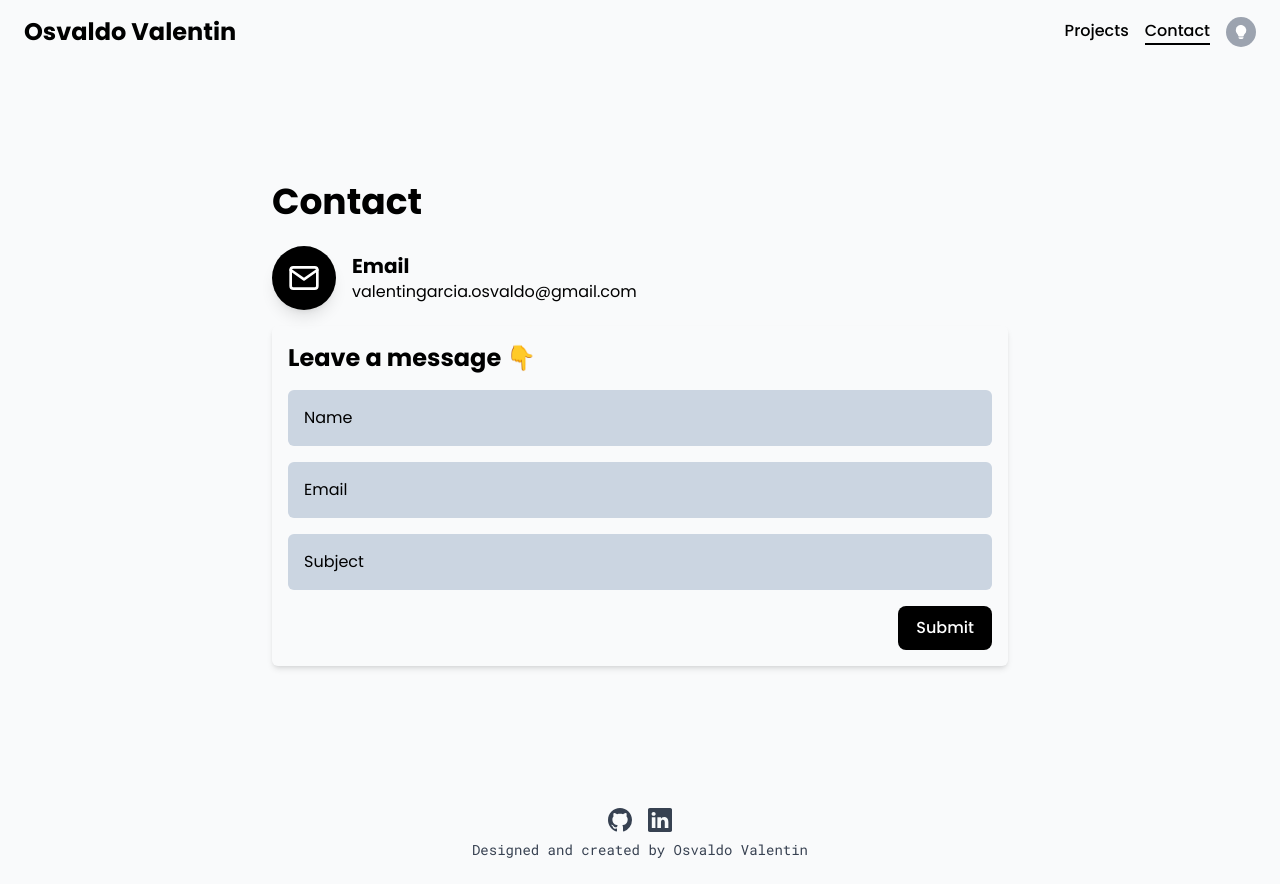
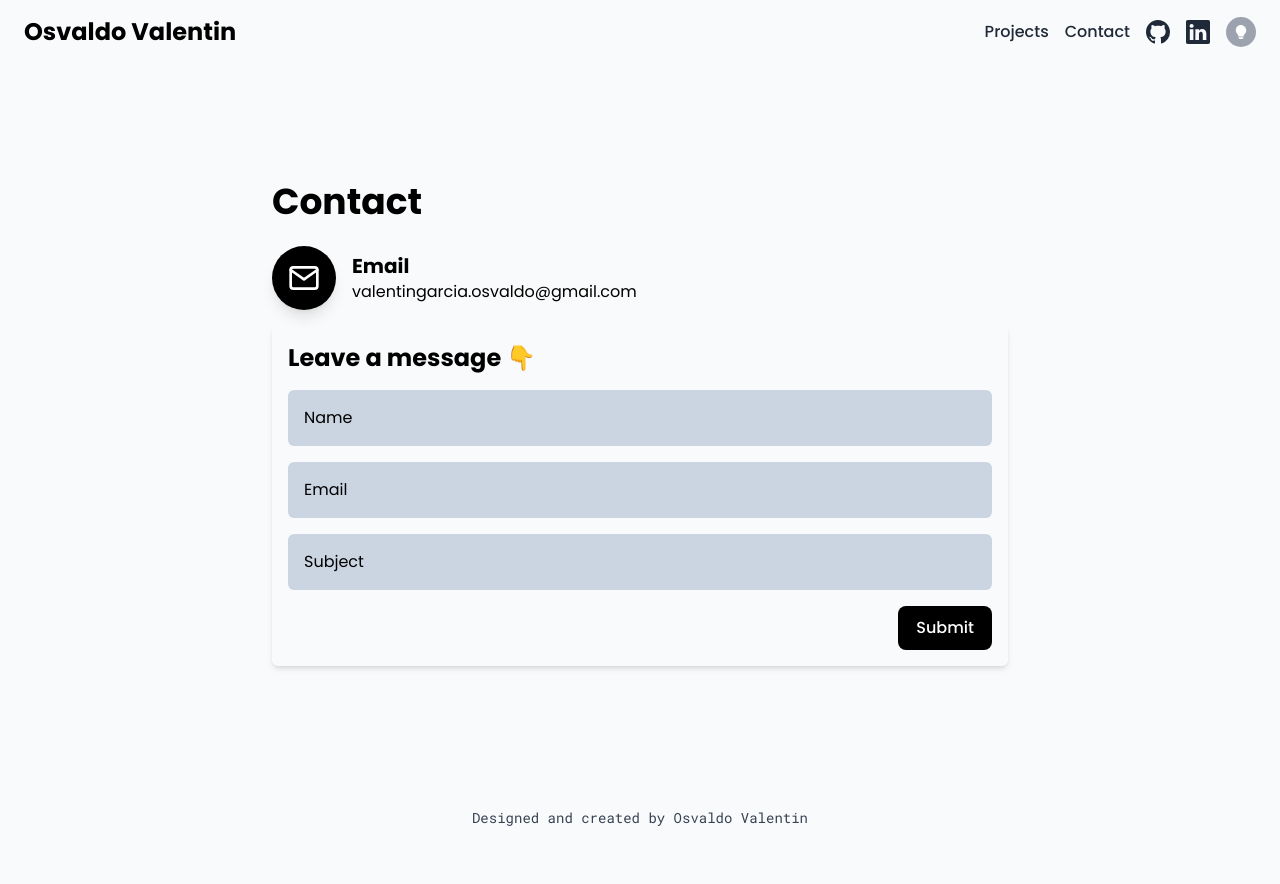
Before and after one commit to ValentinOsvaldo/osvaldo_portfolio, a Next.js app: page /contact in a window 1280 px wide. After the commit the page ends 852 px from the top, so only its background shows below. Built offline with nearby package versions, Linux system fonts and the light colour scheme.

Commit message:
add description

```diff
--- a/components/Hero/Hero.tsx
+++ b/components/Hero/Hero.tsx
@@ -19,12 +19,19 @@ export const Hero = () => {
         Front-End React Developer
         <span className="absolute ml-2 inline-block border-l-8 border-gray-800 dark:border-teal-400 w-1 h-12 animate-cursor"></span>
       </h2>
-      <h3 className="font-medium text-lg text-gray-700 dark:text-gray-300 mb-4">
-        Hi my name is Osvaldo Valentin and {'I\'m'} a Front End developer from Monterrey, MX.
-      </h3>
+      <article className='mb-2'>
+        <p className="font-medium text-lg text-gray-700 dark:text-gray-300">
+          Hi my name is Osvaldo Valentin and {"I'm"} a Front End developer from
+          Monterrey, MX.
+        </p>
+        <p className="font-medium text-base text-gray-600 dark:text-gray-400">
+          I have +1 year of experience developing professional applications with
+          React and React Native, working with a team and leading a project.
+        </p>
+      </article>
 
       <div className="flex flex-row flex-wrap items-center justify-center md:justify-start gap-3">
-        <div className='flex flex-col items-center text-gray-700 dark:text-gray-300 md:flex-row md:gap-4'>
+        <div className="flex flex-col items-center text-gray-700 dark:text-gray-300 md:flex-row md:gap-4">
           <span className="font-semibold">Tech Stack</span>
           <span className="h-px w-full md:h-8 md:w-px inline-block bg-gray-600 dark:bg-gray-300"></span>
         </div>
--- a/components/ui/Navbar.tsx
+++ b/components/ui/Navbar.tsx
@@ -1,7 +1,12 @@
 import { useScheme } from '@/hooks';
 import Link from 'next/link';
 import { useRouter } from 'next/router';
-import { BsLightbulbFill, BsLightbulbOff } from 'react-icons/bs';
+import {
+  BsLightbulbFill,
+  BsLightbulbOff,
+  BsGithub,
+  BsLinkedin,
+} from 'react-icons/bs';
 
 const links = [
   { url: '/projects', text: 'Projects' },
@@ -25,15 +30,30 @@ export const Navbar = () => {
             <Link
               key={page.url}
               href={page.url}
-              className={`text-black dark:text-gray-200 hover:border-b-black font-medium border-b-2 transition-all ${
-                asPath === page.url
-                  ? 'border-b-black dark:text-teal-300 dark:border-b-teal-300'
-                  : 'border-b-transparent'
+              className={`text-gray-800 dark:text-gray-200 hover:border-b-black font-medium transition-all ${
+                asPath === page.url && ' dark:text-teal-300'
               } dark:hover:border-b-teal-300 dark:hover:text-teal-300`}
             >
               {page.text}
             </Link>
           ))}
+
+          <a
+            href="https://github.com/ValentinOsvaldo"
+            target="_blank"
+            rel="noopener noreferrer"
+            className="transition-all text-gray-800 dark:text-gray-300 hover:text-teal-500 dark:hover:text-teal-500"
+          >
+            <BsGithub size={24} />
+          </a>
+          <a
+            href="https://www.linkedin.com/in/valentin-osvaldo/"
+            target="_blank"
+            rel="noopener noreferrer"
+            className="transition-all text-gray-800 dark:text-gray-300 hover:text-teal-500 dark:hover:text-teal-500"
+          >
+            <BsLinkedin size={24} />
+          </a>
 
           <button
             className="bg-gray-400 text-white p-2 rounded-full flex items-center justify-center cursor-pointer"
@@ -45,15 +65,6 @@ export const Navbar = () => {
               <BsLightbulbOff size={14} />
             )}
           </button>
-
-          {/* <a
-            href="./osvaldo_valentin_garcia.pdf"
-            target='_blank'
-            rel="noopener noreferrer"
-            className="hidden px-4 py-2 bg-teal-400 font-medium text-black rounded-md sm:inline-block w-fit transition-all hover:brightness-90"
-          >
-            Resume
-          </a> */}
         </nav>
       </div>
     </header>
--- a/layouts/AppLayout.tsx
+++ b/layouts/AppLayout.tsx
@@ -1,4 +1,3 @@
-import { BsGithub, BsLinkedin } from 'react-icons/bs';
 import { Navbar } from '@/components/ui';
 
 interface Props {
@@ -11,24 +10,6 @@ export const AppLayout: React.FC<Props> = ({ children }) => {
       <Navbar />
       <main className="m-auto w-full max-w-screen-xl">{children}</main>
       <footer className="flex flex-col gap-2 py-6 2xl:py-0 2xl:gap-0">
-        <nav className="flex items-center justify-center flex-row gap-4 text-gray-700 dark:text-gray-400 2xl:flex-col 2xl:fixed 2xl:bottom-2 2xl:right-16 2xl:after:block 2xl:after:h-36 2xl:after:w-0.5 2xl:after:bg-gray-500">
-          <a
-            href="https://github.com/ValentinOsvaldo"
-            target="_blank"
-            rel="noopener noreferrer"
-            className="transition-all hover:text-teal-300"
-          >
-            <BsGithub size={24} />
-          </a>
-          <a
-            href="https://www.linkedin.com/in/valentin-osvaldo/"
-            target="_blank"
-            rel="noopener noreferrer"
-            className="transition-all hover:text-teal-300"
-          >
-            <BsLinkedin size={24} />
-          </a>
-        </nav>
         <p className="text-gray-700 dark:text-gray-400 font-mono text-center text-sm 2xl:hidden">
           Designed and created by Osvaldo Valentin
         </p>
```
